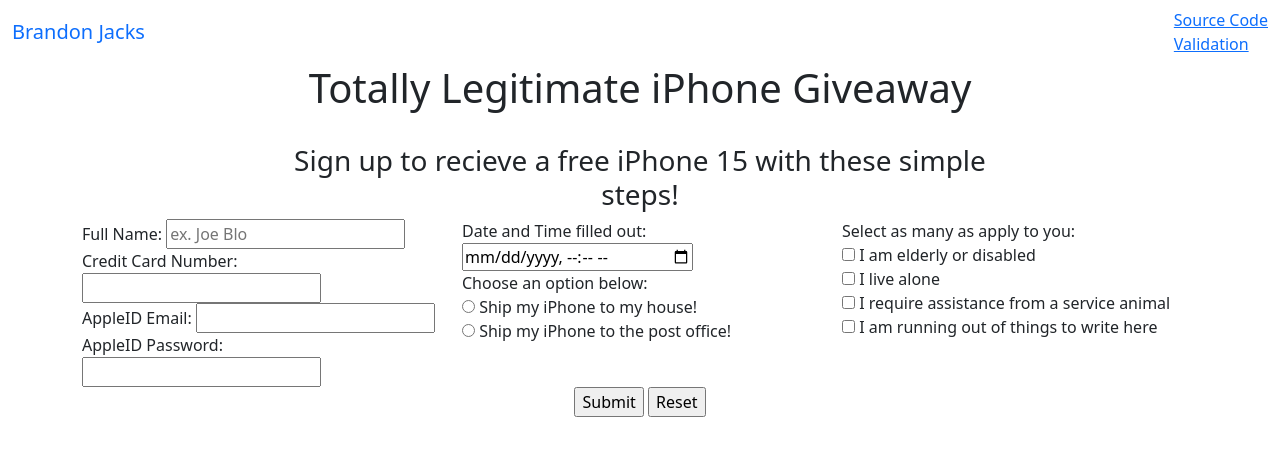
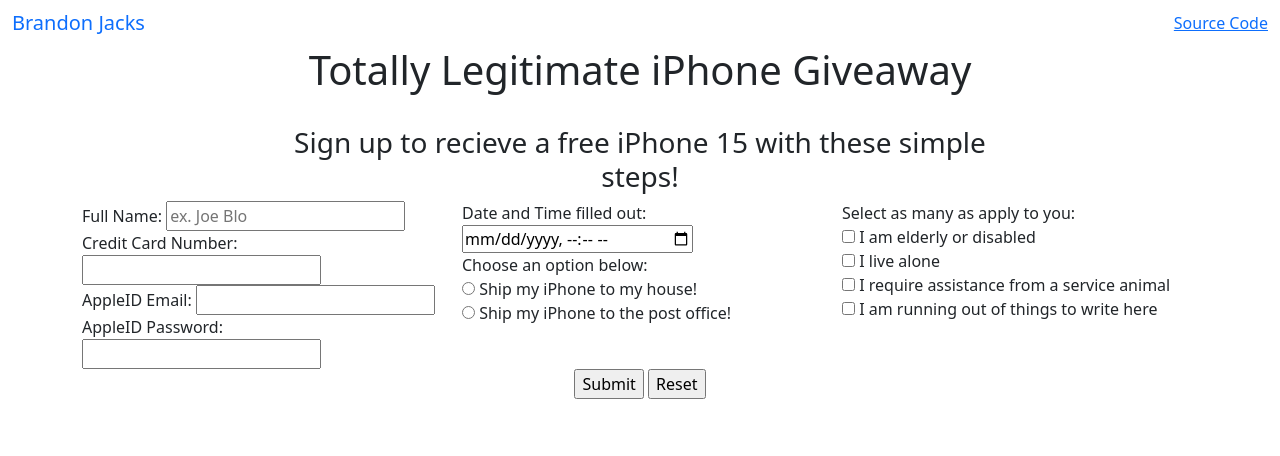
Before and after one commit to Bjacks01/HotelLab, a plain HTML site: page index.html in a window 1280 px wide. Drawn offline with nearby package versions, Linux system fonts and the light colour scheme.

Commit message:
Add files via upload

```diff
--- a/index.html
+++ b/index.html
@@ -18,7 +18,6 @@
     </div>
     <ul class="nav navbar-nav">
       <li class="active"><a href="https://github.com/Bjacks01/HotelLab" target='_blank'>Source Code</a></li>
-      <li><a href="#" target="_blank">Validation</a></li>
     </ul>
   </div>
 </nav>
@@ -90,4 +89,5 @@
 <script src='https://cdnjs.cloudflare.com/ajax/libs/jqueryui/1.13.2/jquery-ui.min.js'></script>
 <script src='https://cdnjs.cloudflare.com/ajax/libs/bootstrap/5.2.3/js/bootstrap.min.js'></script>
 <script src="https://cdnjs.cloudflare.com/ajax/libs/twitter-bootstrap/5.3.2/js/bootstrap.min.js"></script>
+
 </html>
```
